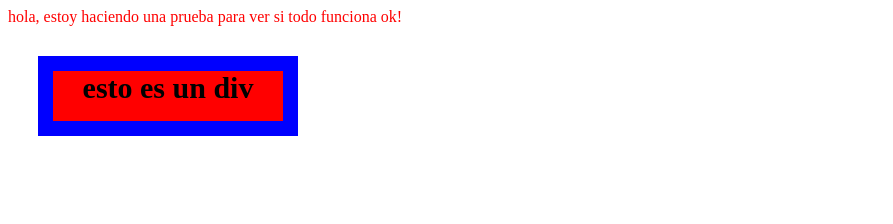
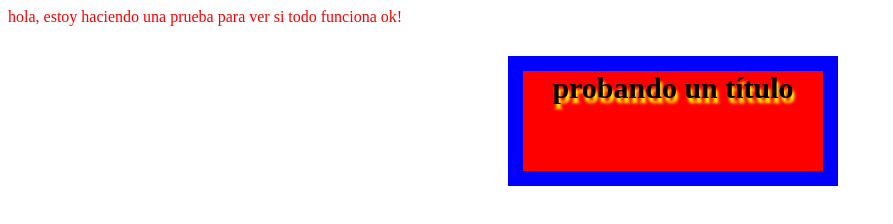
Before and after one commit to LeanBert/Html-Css-Xacademy-, a plain HTML site: page archivo html/index.html in a window 1280 px wide. Shown: the whole page, without its empty margins (0-893 px from the left). Drawn offline with Linux system fonts and the light colour scheme.

Commit message:
cambios en html y css

```diff
--- a/archivo css - estilos/estilos.css
+++ b/archivo css - estilos/estilos.css
@@ -8,8 +8,11 @@
     border: 15px solid blue;
     color: black;
     font-weight: bolder;
-    width: 230px;
-    height: 50px;
+    width: 300px;
+    height: 100px;
     text-align: center;
     font-size: 30px;
+    margin-top: 30px;
+    text-shadow: 2px 5px 3px yellow;
+    margin-left: 500px;
 }
--- a/archivo html/index.html
+++ b/archivo html/index.html
@@ -15,7 +15,7 @@
 
     <div class="saludo">hola, estoy haciendo una prueba para ver si todo funciona ok!</div>
 
-    <div class="div">esto es un div</div>
+    <div class="div">probando un título</div>
 
 </body>
 </html>
```
